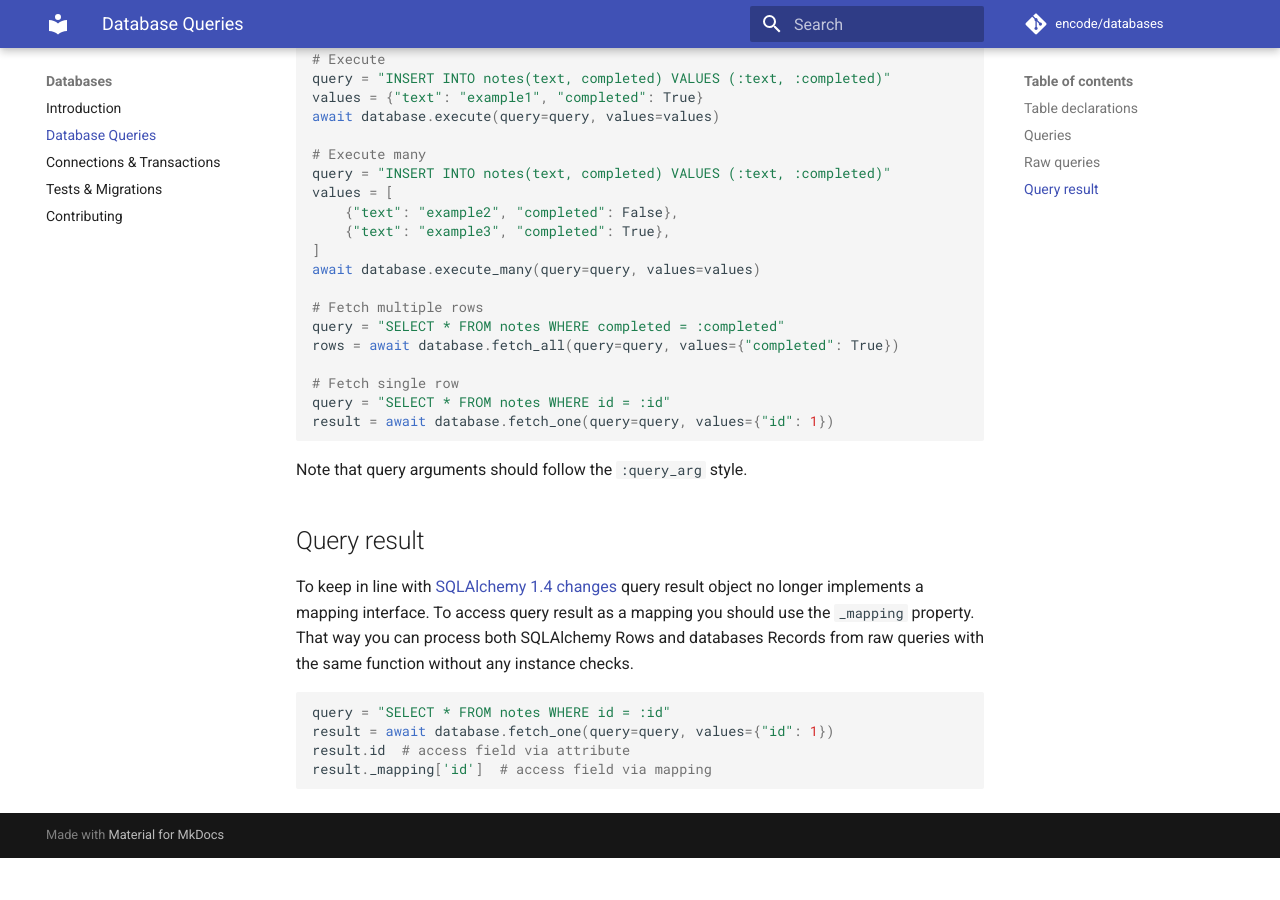
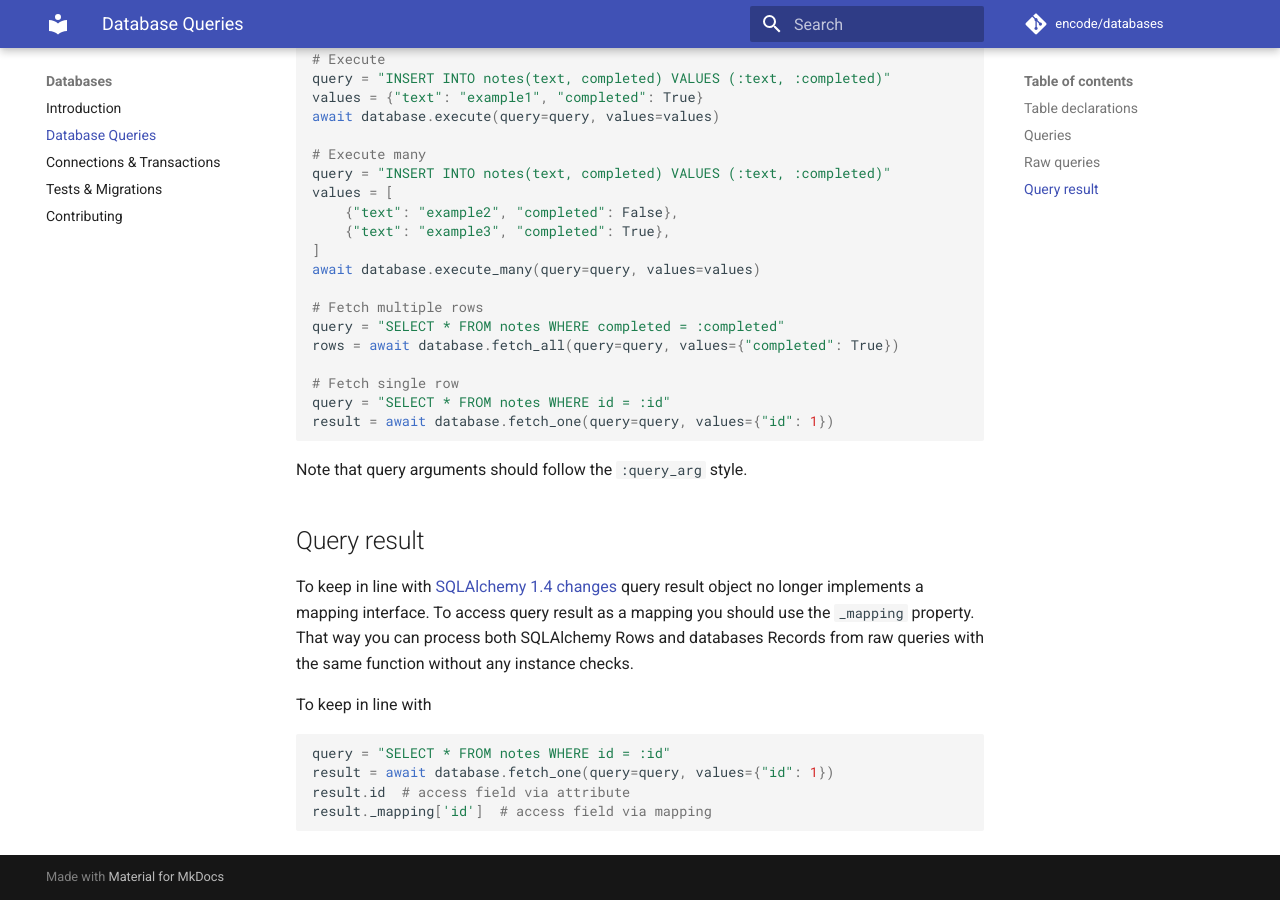
Before and after one commit to DESTHUbb/ASYNC-DATABASE-PY, an MkDocs documentation site: the page built from docs/database_queries.md, in a window 1280 px wide and 900 px high, scrolled down 1806 px. Built offline with MkDocs 1.6.1 and Material for MkDocs 9.7.7, drawn with Linux system fonts in a browser that asks for light colours; comment, search, counter and statistics services are not loaded; before the commit the page ends 2664 px from its top, so only the background shows below that.

Commit message:
Update database_queries.md

````diff
--- a/docs/database_queries.md
+++ b/docs/database_queries.md
@@ -117,6 +117,16 @@ To access query result as a mapping you should use the `_mapping` property.
 That way you can process both SQLAlchemy Rows and databases Records from raw queries
 with the same function without any instance checks.
 
+
+To keep in line with
+
+
+
+
+
+
+
+
 ```python
 query = "SELECT * FROM notes WHERE id = :id"
 result = await database.fetch_one(query=query, values={"id": 1})
````
